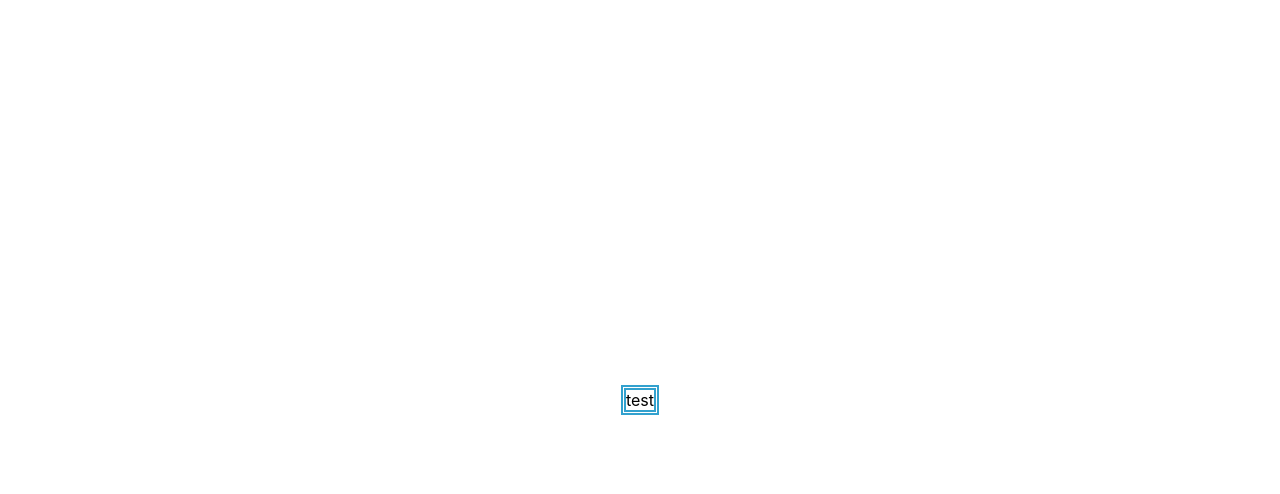
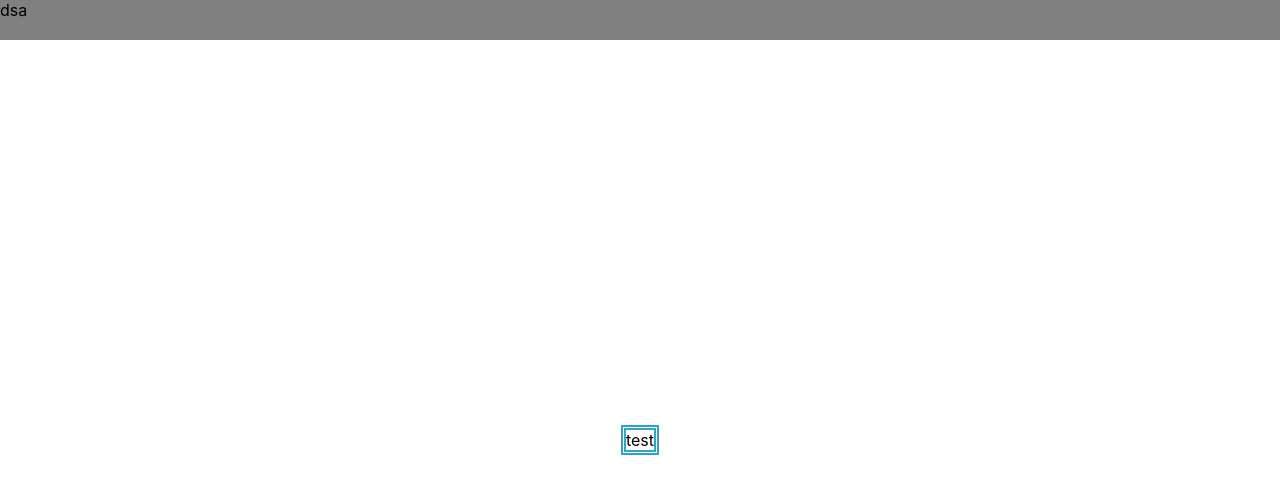
Before and after one commit to ydekor/react-test1, a React (Create React App) app: page / in a window 1280 px wide. Shown: the top 494 px of the page. Built offline with nearby package versions, Linux system fonts and the light colour scheme.

Commit message:
top line added

```diff
--- a/src/app/App.css
+++ b/src/app/App.css
@@ -1,2 +1,13 @@
-.testWindow {display: flex; justify-content: center; align-items: center; height: 100vh}
-.testText {border: thick double #32a1ce}
+.testWindow {
+    display: flex;
+    justify-content: center;
+    align-items: center;
+    height: 100vh
+}
+.testText {
+    border: thick double #32a1ce
+}
+.topLine {
+    background-color: grey;
+    height: 5vh;
+}
--- a/src/app/App.js
+++ b/src/app/App.js
@@ -3,11 +3,10 @@ import './App.css';
 function App() {
   return (
     <div className="App">
-      <div className="testWindow">
-          <div className="testText">
-              test
-          </div>
-      </div>
+        <div className="topLine">dsa</div>
+        <div className="testWindow">
+            <div className="testText">test</div>
+        </div>
     </div>
   );
 }
```
